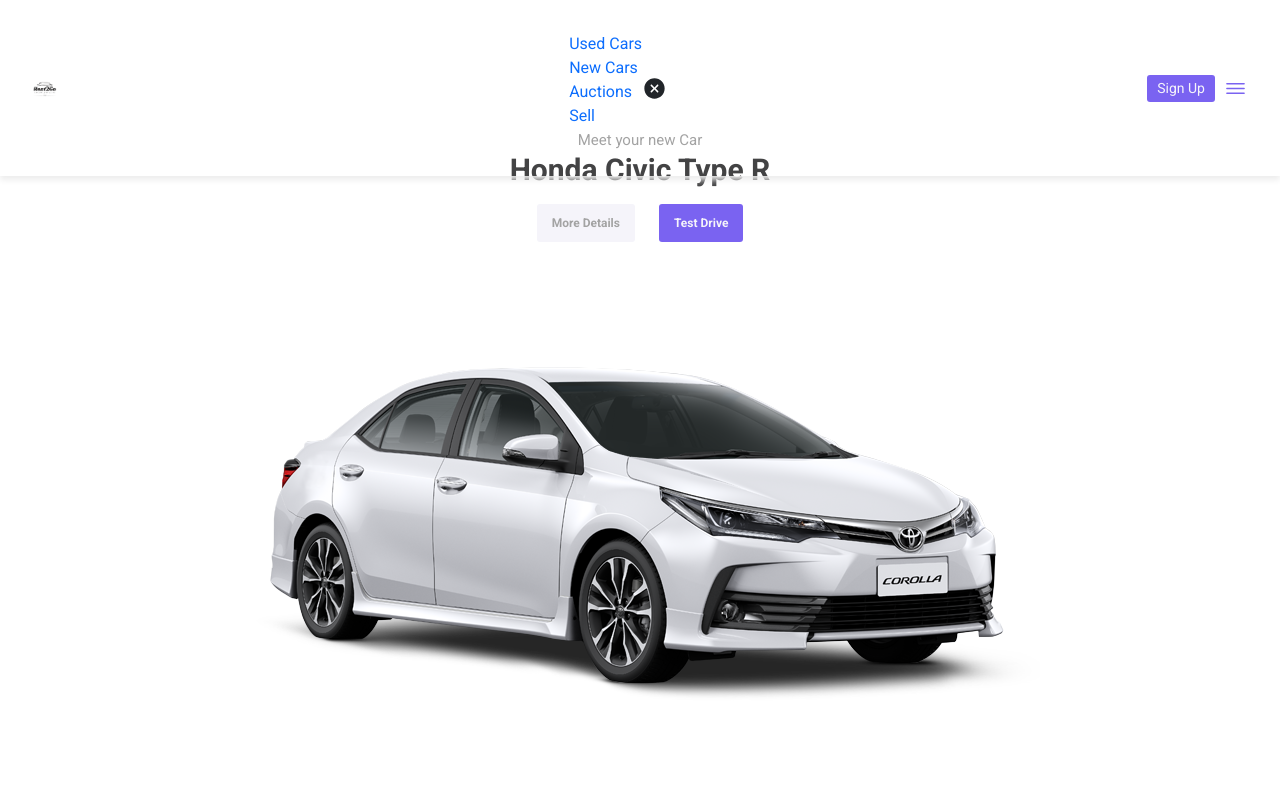
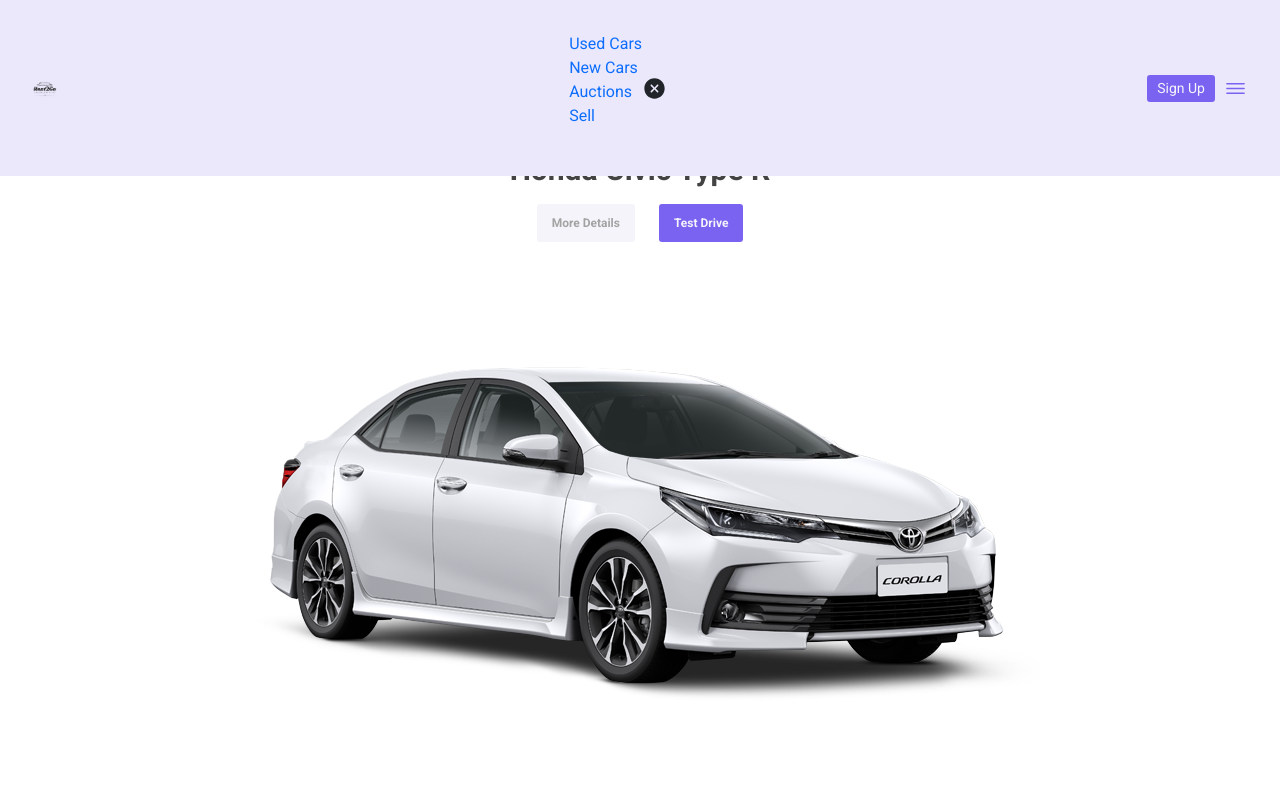
Before and after one commit to Rent2Go/rent2go_, a React (Create React App) app: page / in a window 1280 px wide. Shown: the top 800 px of the page. Built offline with nearby package versions, Linux system fonts and the light colour scheme.

Commit message:
modified navbar for scroll

```diff
--- a/src/components/Navbar/Navbar.tsx
+++ b/src/components/Navbar/Navbar.tsx
@@ -14,11 +14,21 @@
     setNavbar('navbar showNavbar')
   }
   const removeNavbar = () => {
-    setNavbar('navbar ')
+    setNavbar('navbar')
   }
+
+  const[header, setHeader] = useState('header')
+  const addBg = () => {
+    if(window.scrollY >= 20) {
+      setHeader('header addBg')
+    }
+  }
+
+  window.addEventListener('scroll', addBg);
+
   return (
     <>
-      <div className="header">
+      <div className={header}>
         <div className="logoDiv">
           <img src={logo} alt="rent2go-logo" className="logo" />
         </div>
--- a/src/components/Navbar/navbar.css
+++ b/src/components/Navbar/navbar.css
@@ -92,3 +92,8 @@
     top:.7rem;
     transition: .5s ease;
 }
+
+.addBg{
+  background: var(--secondaryColor);
+  box-shadow: none;
+}
```
